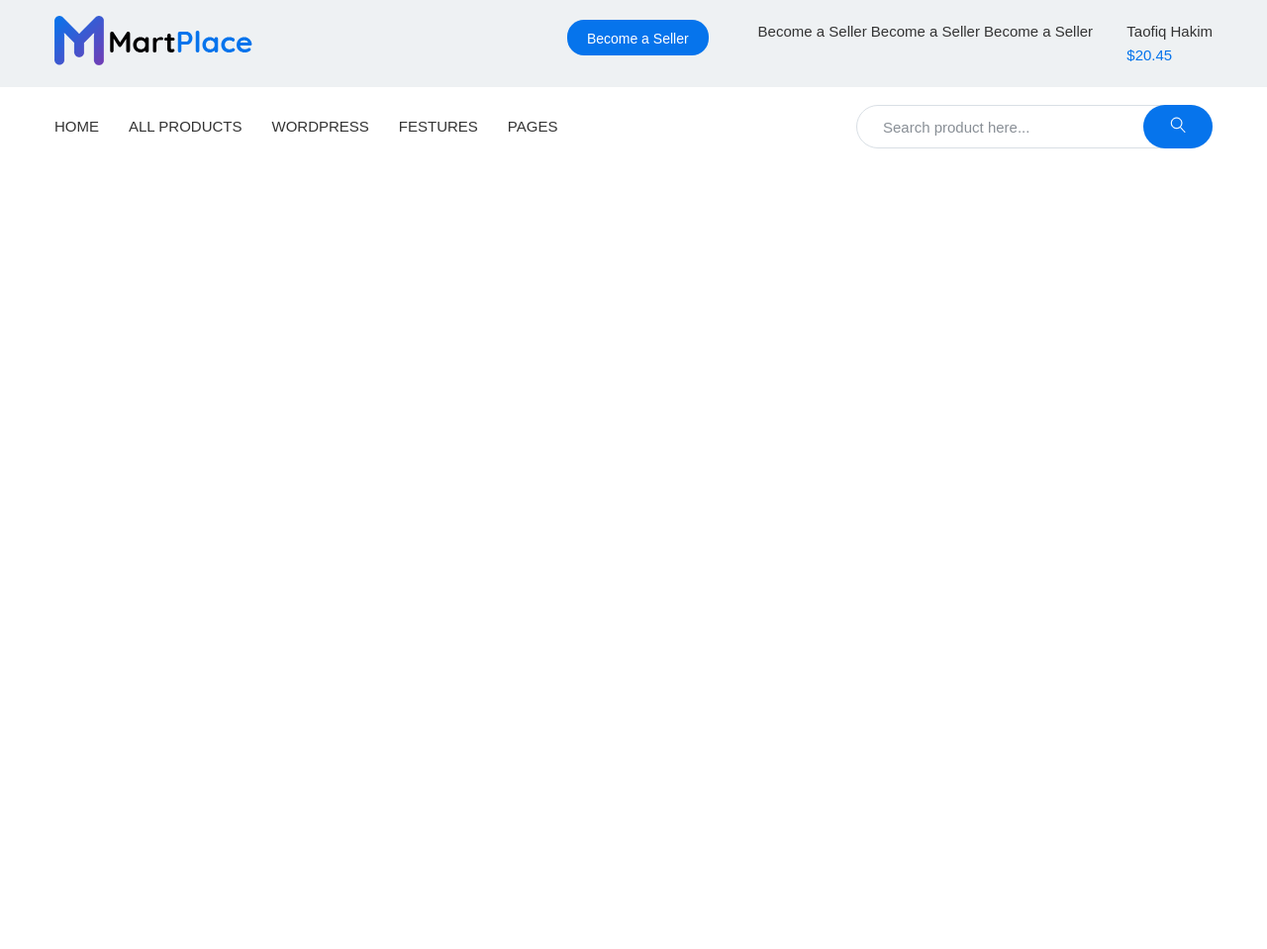
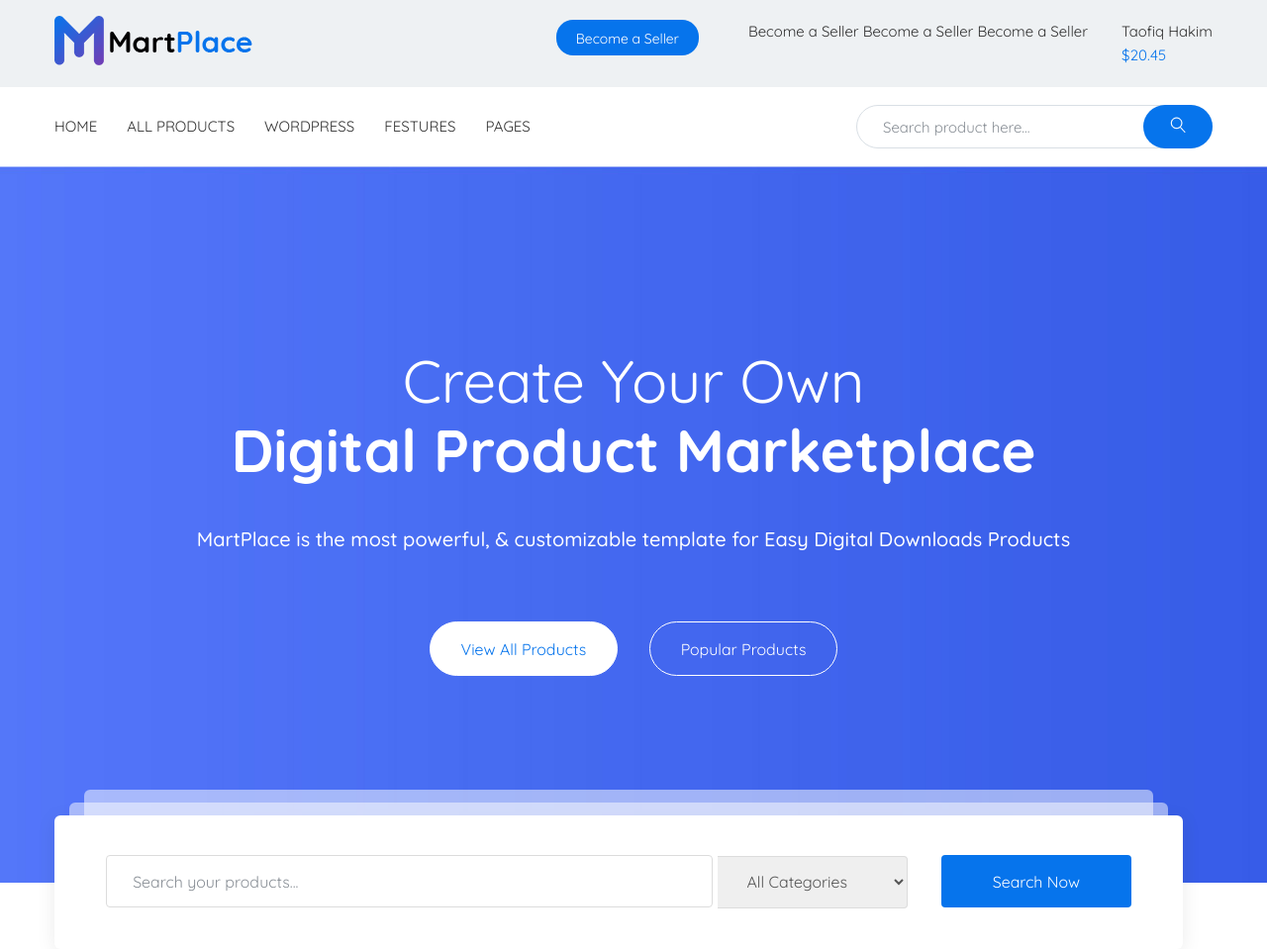
Before and after one commit to San4esSan/martplace, a website: page app/index.html in a window 1280 px wide. Shown: the whole page at 99% size. Before the commit the page ends 800 px from the top, so only its background shows below. Drawn offline with nearby package versions, Linux system fonts and the light colour scheme; files that its build step writes are made by us from their sources.

Commit message:
added create

```diff
--- a/app/index.html
+++ b/app/index.html
@@ -72,6 +72,37 @@
 		</div>
 	</header>
 
+	<section class="create">
+		<div class="container">
+			<div class="create__inner">
+				<div class="create__inner-title">
+					<span>Create Your Own</span>
+					Digital Product Marketplace
+				</div>
+				<div class="create__inner-text">
+					MartPlace is the most powerful, & customizable template for Easy Digital Downloads Products
+				</div>
+				<a class="create__inner-btn create__inner-btn-all" href="#">View All Products</a>
+				<a class="create__inner-btn create__inner-btn-popular" href="#">Popular Products</a>
+				<div class="create__inner-form">
+					<div class="form-wrapper">
+						<form action="">
+							<input class="form-search" type="text" placeholder="Search your products..." required>
+							<select class="form-category" size="1" name="" id="">
+								<option value="">All Categories</option>
+								<option value="">All Categories</option>
+								<option value="">All Categories</option>
+							</select>
+
+							<button class="form-btn" type="submit">Search Now</button>
+						</form>
+					</div>
+
+				</div>
+			</div>
+		</div>
+	</section>
+
 
 
 
--- a/app/scss/_fonts.scss
+++ b/app/scss/_fonts.scss
@@ -1,5 +1,5 @@
 @font-face{
-	font-family: 'Quicksand-Regular', sans-serif;
+	font-family: 'Quicksand';
 	src: url('../fonts/Quicksand-Regular.woff2') format('woff2'),
 		url('../fonts/Quicksand-Regular.woff') format('woff');
 	font-weight: 400;
--- a/app/scss/_global.scss
+++ b/app/scss/_global.scss
@@ -18,7 +18,7 @@
 	list-style: none;
 }
 body {
-	font-family: "Quicksand-Regular", sans-serif;
+	font-family: "Quicksand", sans-serif;
 	font-size: 15px;
 	line-height: 24px;
 	color: $text;
--- a/app/scss/style.scss
+++ b/app/scss/style.scss
@@ -88,3 +88,135 @@
 		top: 0;
 	}
 }
+
+.create {
+	background-image: url(../images/create-bg.jpg);
+	background-repeat: no-repeat;
+	background-size: cover;
+	background-position: center;
+	min-height: 724px;
+}
+.create__inner {
+	padding-top: 182px;
+	color: #fff;
+	text-align: center;
+	position: relative;
+	min-height: 724px;
+	&-title {
+		margin-bottom: 40px;
+		font-size: 60px;
+		line-height: 70px;
+		font-weight: 700;
+		span {
+			font-weight: 400;
+			display: block;
+		}
+	}
+	&-text {
+		margin-bottom: 68px;
+		font-size: 20px;
+		line-height: 30px;
+		font-weight: 500;
+	}
+	&-btn {
+		margin: 0 14px;
+		height: 55px;
+		width: 190px;
+		border: 1px solid #fff;
+		border-radius: 100px;
+		text-align: center;
+		font-size: 16px;
+		padding: 15px;
+		&-all {
+			background-color: #ffffff;
+			color: #0674ec;
+		}
+		&-popular {
+			color: #fff;
+		}
+	}
+	&-form {
+		background-color: #fff;
+		width: 1140px;
+		height: 135px;
+		border-radius: 6px;
+		box-shadow: 0px 4px 20px 0px rgba(0, 0, 0, 0.08);
+		position: absolute;
+		bottom: -67px;
+		font-size: 16px;
+
+		.form-wrapper{
+			position: relative;
+			z-index: 1;
+		}
+		.form-search {
+			border: 1px solid #dcdcdc;
+			border-radius: 4px;
+			width: 613px;
+			height: 53px;
+			margin: 40px 0 40px;
+
+			color: #676767;
+			padding: 0 26px;
+			outline: none;
+			&:focus {
+				border: 2px solid #d9dfe5;
+			}
+			&::placeholder {
+				color: #898f96;
+			}
+		}
+		.form-category {
+			display: inline-block;
+			border: 1px solid #dcdcdc;
+			border-left: none;
+			border-radius: 0 4px 4px 0;
+			width: 192px;
+			height: 53px;
+			margin: 40px 0 40px;
+
+			color: #555555;
+			padding: 0 26px;
+			outline: none;
+			margin-right: 30px;
+			&:focus {
+				border: 2px solid #d9dfe5;
+			}
+			&::placeholder {
+				color: #898f96;
+			}
+		}
+		.form-btn {
+			background-color: #0674ec;
+			border: none;
+			border-radius: 4px;
+			width: 192px;
+			height: 53px;
+			margin: 40px 0 40px;
+			color: #fff;
+			padding: 0 26px;
+		}
+		&::before {
+			content: "";
+			width: 1080px;
+			height: 135px;
+			border-radius: 6px;
+			background-color: rgba(255, 255, 255, 0.502);
+			position: absolute;
+			top: -26px;
+			left: 30px;
+			z-index: 0;
+		}
+		&::after {
+			content: "";
+			width: 1110px;
+			height: 135px;
+			border-radius: 6px;
+			background-color: rgba(255, 255, 255, 0.502);
+			position: absolute;
+			top: -13px;
+			left: 15px;
+			z-index: 0;
+		}
+	}
+}
```
Also changed, not shown: app/images/create-bg.jpg (added).
